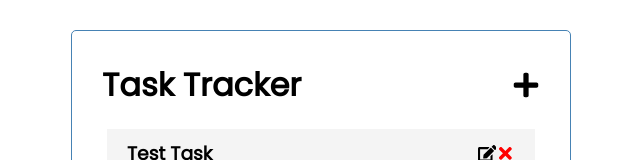
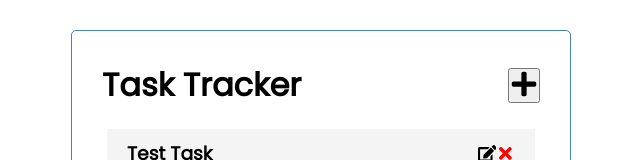
Before and after one commit to mdkincaid/TaskTracker, a React (Create React App) app: page / in a window 1280 px wide. Shown: the top 160 px of the page, without its empty margins (319-959 px from the left). Built offline with nearby package versions, Linux system fonts and the light colour scheme; data requests are answered from the project's data file.

Commit message:
feat: added a button element to wrap the icons and gave it an aria label

```diff
--- a/src/components/Header.js
+++ b/src/components/Header.js
@@ -10,9 +10,17 @@ const Header = ({ title, onAdd, showAdd }) => {
 	let addButton;
 
 	if (location.pathname === '/' && !showAdd) {
-		addButton = <FaPlus size={28} onClick={onAdd} cursor='pointer' />;
+		addButton = (
+			<button aria-label='show add task'>
+				<FaPlus size={28} onClick={onAdd} cursor='pointer' />
+			</button>
+		);
 	} else if (location.pathname === '/' && showAdd) {
-		addButton = <FaMinus size={28} onClick={onAdd} cursor='pointer' />;
+		addButton = (
+			<button aria-label='hide add task'>
+				<FaMinus size={28} onClick={onAdd} cursor='pointer' />
+			</button>
+		);
 	}
 
 	return (
```
